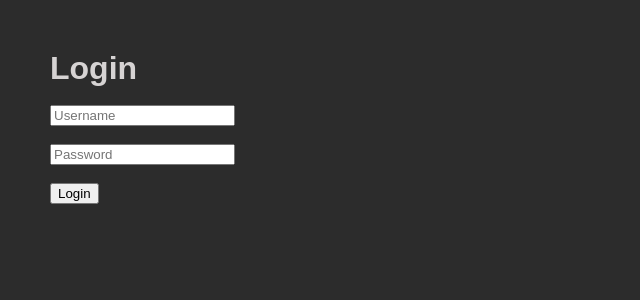
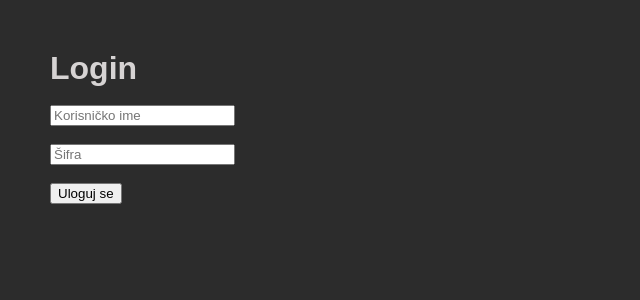
Before and after one commit to cgtnt/digital-chemistry-gimnbl-golang, a React (Create React App) app: page /editor/1 in a window 1280 px wide. Shown: the top 300 px of the page, without its empty margins (0-640 px from the left). Built offline with nearby package versions, Linux system fonts and the light colour scheme.

Commit message:
login if token expires

```diff
--- a/src/components/Base/Pages/Element.jsx
+++ b/src/components/Base/Pages/Element.jsx
@@ -7,7 +7,7 @@ import PropertyButtons from '../Partials/PropertyButtons';
 import Info from '../Partials/ElementInfo';
 import PropertiesBox from "../Partials/PropertiesBox"
 
-export default function Element() {
+export default function Element({setAuth, setStashedContent, stashedContent}) {
     const isEditor = useContext(EditorContext)
     const { name } = useParams()
 
@@ -81,7 +81,7 @@ export default function Element() {
     } else {
         return (
             <>
-                {isEditor && <Toolbar name={name} propertiesContent={propertiesContent} generalContent={generalContent} />}
+                {isEditor && <Toolbar name={name} propertiesContent={propertiesContent} generalContent={generalContent} setAuth={setAuth} setStashedContent={setStashedContent} stashedContent={stashedContent} />}
                 <div className="container-element-page">
                     <Info generalContent={generalContent} setGeneralContent={setGeneralContent} />
 
--- a/src/components/Editor/Editor.jsx
+++ b/src/components/Editor/Editor.jsx
@@ -6,6 +6,7 @@ import { isExpired } from "react-jwt";
 
 export default function Editor() {
     const [auth, setAuth] = useState(false)
+    const [stashedContent, setStashedContent] = useState()
 
     useEffect(() => {
         let token = localStorage.getItem("jwt-token")
@@ -21,7 +22,7 @@ export default function Editor() {
     return (
         <>
             <EditorContext.Provider value={true}>
-                {auth ? <Element /> : <Login setAuth={setAuth} />}
+                {auth ? <Element setAuth={setAuth} setStashedContent={setStashedContent} stashedContent={stashedContent}/> : <Login setAuth={setAuth} />}
             </EditorContext.Provider>
         </>
     );
--- a/src/components/Editor/EditorFunctions.js
+++ b/src/components/Editor/EditorFunctions.js
@@ -1,3 +1,4 @@
+import { isExpired } from "react-jwt";
 function addComponent(type, setContent, content) {
     const newContent = [...content]
     newContent.push({
@@ -52,22 +53,36 @@ function editComponentContent(id, input, setContent, content) {
     setContent(newContent)
 }
 
-async function savePage(name, generalContent, propertiesContent) {
+async function savePage(name, generalContent, propertiesContent, setAuth, setStashedContent, stashedContent) {
     try {
-        const res = await fetch(`${process.env.REACT_APP_API_BASE_URL}/api/editor/elements/${name}`, {
-            method: "POST",
-            body: JSON.stringify({
+        const body = JSON.stringify({
             name: name,
             generalProperties: generalContent,
             specificProperties: propertiesContent
-            }),
+        })
+
+        const token = localStorage.getItem("jwt-token")
+
+        async function deliverContent(body) {
+            const res = await fetch(`${process.env.REACT_APP_API_BASE_URL}/api/editor/elements/${name}`, {
+                method: "POST",
+                body: cont,
                 headers: {
-                "Content-Type":"application/json"
+                    "Content-Type": "application/json",
+                    "Authorization": `Bearer ${token}`
                 }
             })
 
             const info = await res.json()
             console.log(info)
+
+            if (res.ok) return true
+        }
+
+        const success = await deliverContent(body)
+        if (!success) {
+            setAuth(false)
+        }
     } catch (err) {
         console.log(err)
     }
--- a/src/components/Editor/Login.jsx
+++ b/src/components/Editor/Login.jsx
@@ -36,7 +36,7 @@ export default function Login({setAuth}) {
           <input
             value={username}
             type="text"
-            placeholder="Username"
+            placeholder="Korisničko ime"
             onChange={(e) => setUsername(e.target.value)}
           />
           <br />
@@ -45,13 +45,13 @@ export default function Login({setAuth}) {
           <input
             value={password}
             type="password"
-            placeholder="Password"
+            placeholder="Šifra"
             onChange={(e) => setPassword(e.target.value)}
           />
           <br />
           <br />
 
-          <button type="submit">Login</button>
+          <button type="submit">Uloguj se</button>
         </form>
       </main>
     </>
--- a/src/components/Editor/Toolbar.jsx
+++ b/src/components/Editor/Toolbar.jsx
@@ -1,6 +1,6 @@
 import { savePage } from "./EditorFunctions";
 
-export default function Toolbar({name, generalContent, propertiesContent}) {
+export default function Toolbar({name, generalContent, propertiesContent, setAuth, setStashedContent, stashedContent}) {
     return (
         <section style={{
             backgroundColor: "red",
@@ -14,7 +14,7 @@ export default function Toolbar({name, generalContent, propertiesContent}) {
                 textAlign: "center",
                 padding: "3px"
             }}>
-                <button style={{margin: "2px"}} onClick={() => savePage(name, generalContent, propertiesContent)}>save</button>
+                <button style={{margin: "2px"}} onClick={() => savePage(name, generalContent, propertiesContent, setAuth, setStashedContent, stashedContent)}>save</button>
                 <button onClick={() => {window.location.reload()}}>discard</button>
             </section>
         </section>
```
Also changed, not shown: 1 other file (tests, documents, lock files or other folders). Lines whose indentation alone changed are shown as unchanged.
